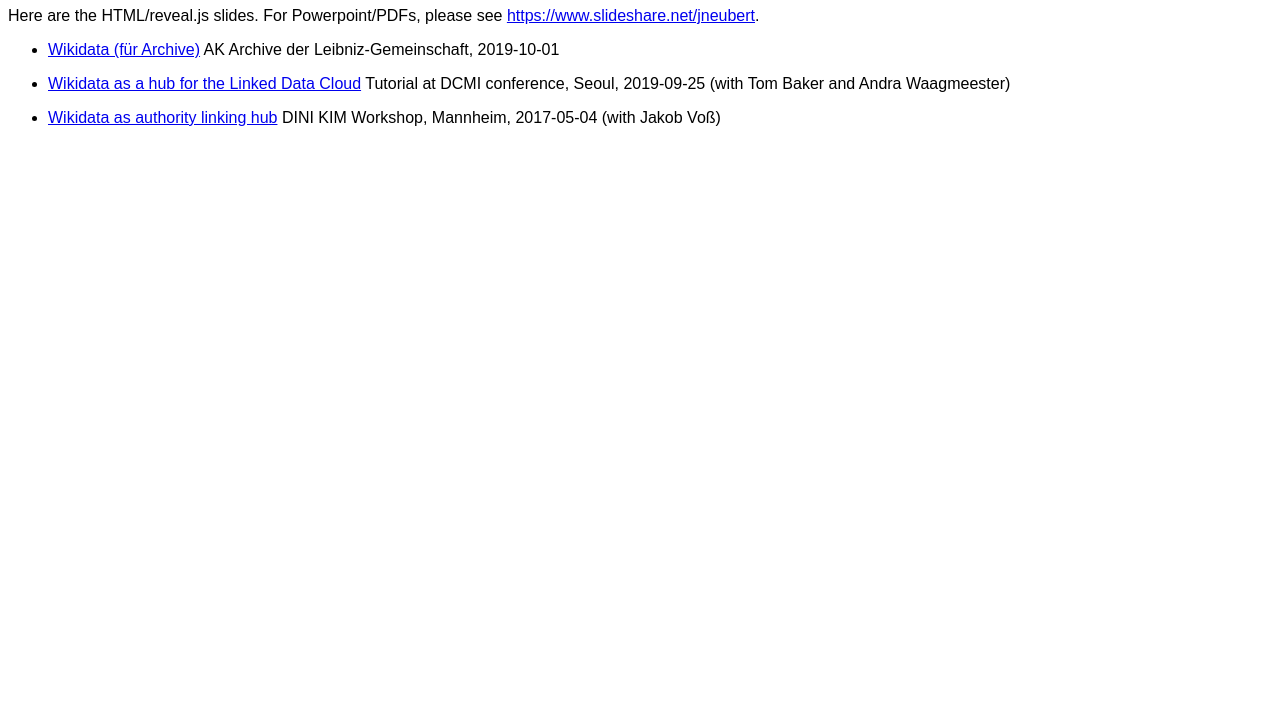
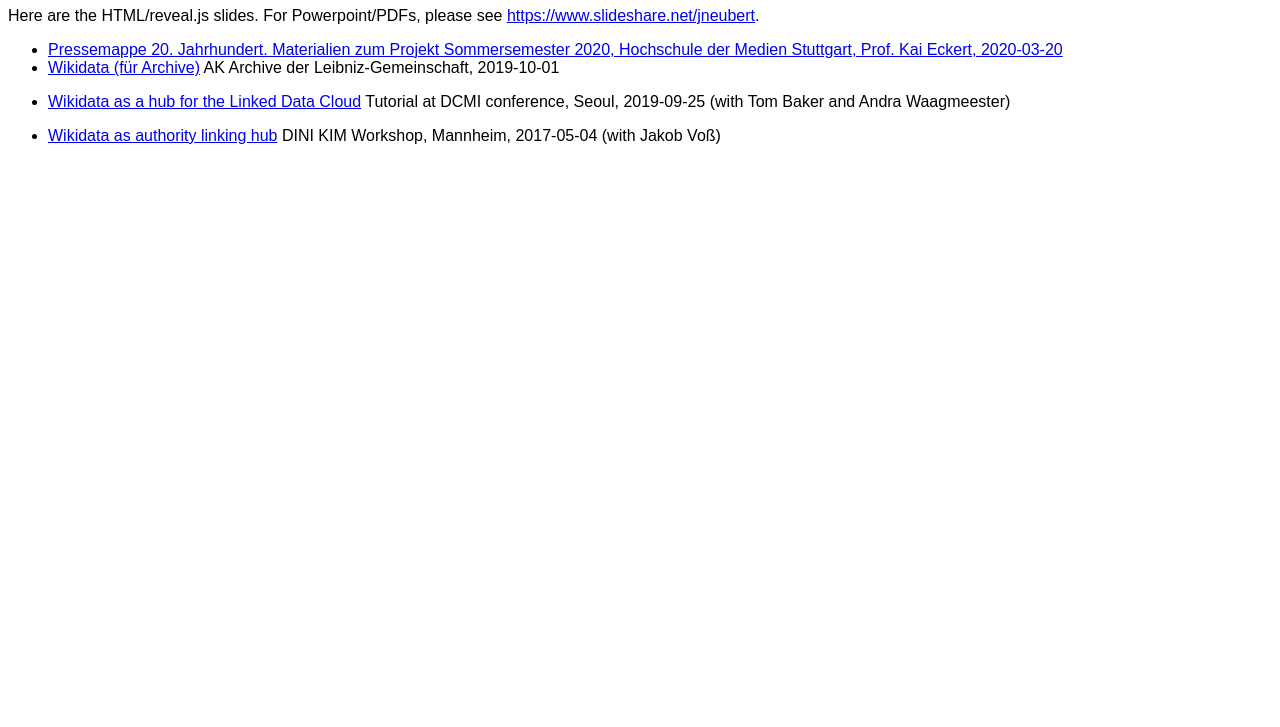
Before and after one commit to jneubert/slides, a plain HTML site: page index.html in a window 1280 px wide. Shown: the part 73-800 px from the top of the page. Drawn offline with Linux system fonts and the light colour scheme.

Commit message:
Update index.html

```diff
--- a/index.html
+++ b/index.html
@@ -10,6 +10,7 @@
 <p>Here are the HTML/reveal.js slides. For Powerpoint/PDFs, please see <a href="https://www.slideshare.net/jneubert">https://www.slideshare.net/jneubert</a>.<p>
 
 <ul>
+<li><a href="hdm-pm20-proj1">Pressemappe 20. Jahrhundert. Materialien zum Projekt Sommersemester 2020, Hochschule der Medien Stuttgart, Prof. Kai Eckert, 2020-03-20</a></li>
 <li><a href="wd-ak-archive-2019">Wikidata (für Archive)</a> AK Archive der Leibniz-Gemeinschaft, 2019-10-01</p></li>
 <li><a href="/wd-dcmi2019">Wikidata as a hub for the Linked Data Cloud</a> Tutorial at DCMI conference, Seoul, 2019-09-25 (with Tom Baker and Andra Waagmeester)</p></li>
 <li><a href="wd-kim-2017">Wikidata as authority linking hub</a> DINI KIM Workshop, Mannheim, 2017-05-04 (with Jakob Voß)</p></li>
```
